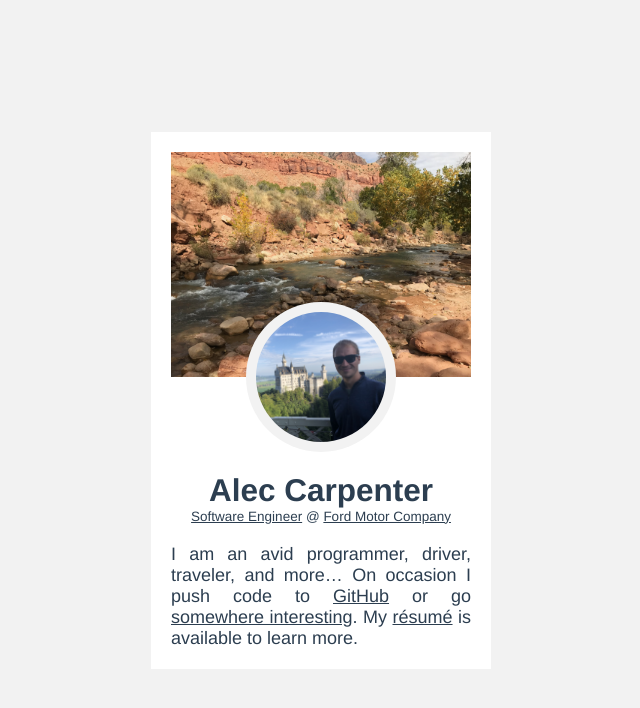
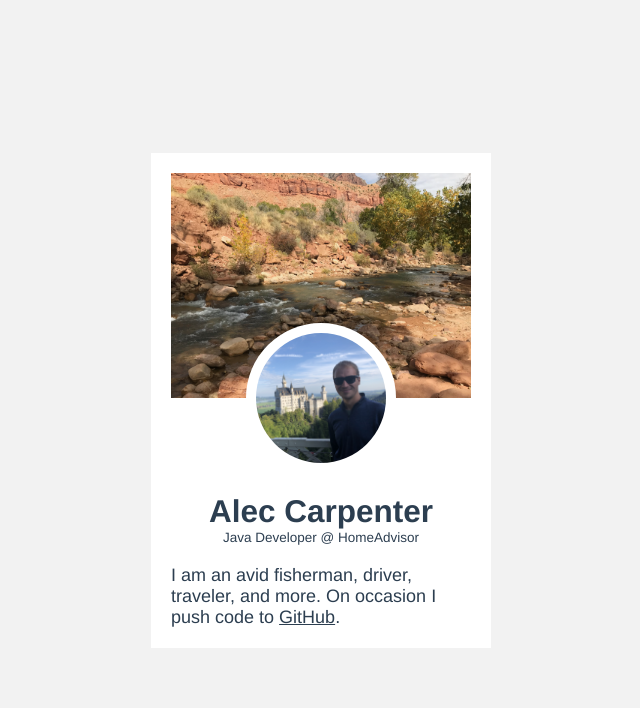
Before and after one commit to alecgunnar/alecgunnar.com, a Vue app: page / in a window 1280 px wide. Shown: the top 708 px of the page, without its empty margins (319-959 px from the left). Built offline with nearby package versions, Linux system fonts and the light colour scheme.

Commit message:
Updates intro content and style

```diff
--- a/src/components/Introduction.vue
+++ b/src/components/Introduction.vue
@@ -8,10 +8,10 @@
         <div class="me__photo"></div>
       </div>
       <h1 class="me__name">Alec Carpenter</h1>
-      <div class="me__position"><a href="https://en.wikipedia.org/wiki/Software_engineer">Software Engineer</a> @ <a href="https://www.ford.com/">Ford Motor Company</a></div>
+      <div class="me__position">Java Developer @ HomeAdvisor</div>
     </header>
     <section class="about">
-      <p>I am an avid programmer, driver, traveler, and more&hellip; On occasion I push code to <a href="https://github.com/alecgunnar">GitHub</a> or go <a href="https://www.nps.gov/zion/index.htm">somewhere interesting</a>. My <a href="/static/documents/resume.pdf">résumé</a> is available to learn more.</p>
+      <p>I am an avid fisherman, driver, traveler, and more. On occasion I push code to <a href="https://github.com/alecgunnar">GitHub</a>.</p>
     </section>
   </div>
 </template>
@@ -45,7 +45,7 @@ export default {
   }
 
   .me__photoFrame {
-    background-color: darken(#FFF, 5%);
+    background-color: #FFF;
     width: 50%;
     padding: 10px;
     margin: 0 auto;
@@ -79,10 +79,6 @@ export default {
 
   .about {
     padding: 0 20px 0;
-  }
-
-  .about {
-    text-align: justify;
 
     p:first-of-type {
       margin-top: 0;
```
